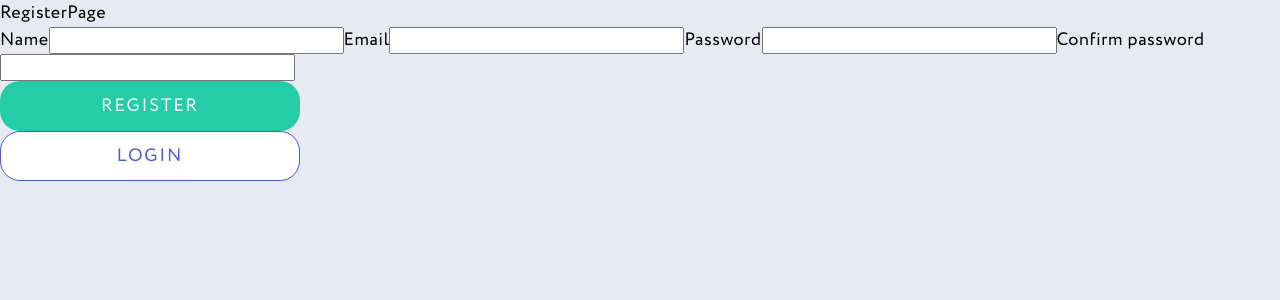
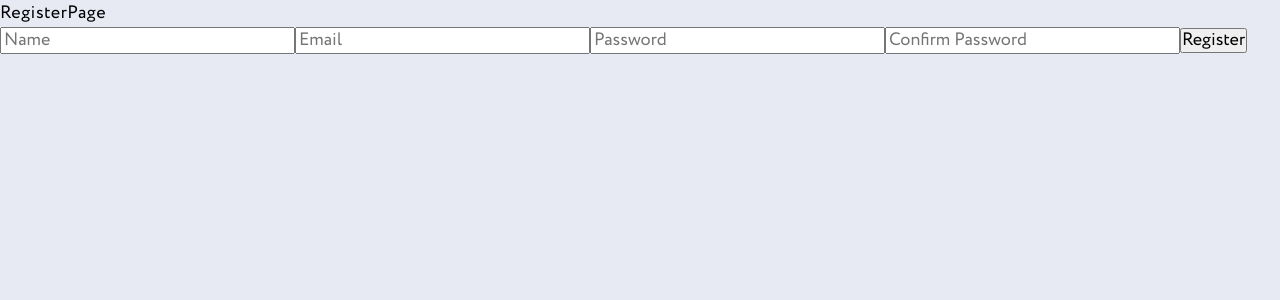
Before and after one commit to Alexey-Romaniv/e-wallet, a React (Create React App) app: page /register in a window 1280 px wide. Shown: the top 300 px of the page. Built offline with nearby package versions, Linux system fonts and the light colour scheme.

Commit message:
add formik

```diff
--- a/package.json
+++ b/package.json
@@ -12,6 +12,7 @@
     "@testing-library/user-event": "^13.5.0",
     "axios": "^1.3.2",
     "dotenv": "^16.0.3",
+    "formik": "^2.2.9",
     "normalize.css": "^8.0.1",
     "prop-types": "^15.8.1",
     "react": "^18.2.0",
@@ -23,7 +24,8 @@
     "react-toastify": "^9.1.1",
     "redux-persist": "^6.0.0",
     "styled-components": "^5.3.6",
-    "web-vitals": "^2.1.4"
+    "web-vitals": "^2.1.4",
+    "yup": "^1.0.2"
   },
   "scripts": {
     "start": "react-scripts start",
--- a/src/components/Layout/Layout.jsx
+++ b/src/components/Layout/Layout.jsx
@@ -2,8 +2,7 @@ import { Outlet} from "react-router-dom";
 import { Suspense } from "react";
 import {AppBar} from "../AppBar/AppBar";
 import {Navigation} from "../Navigation/Navigation";
-import {ToastContainer} from "react-toastify";
-import 'react-toastify/dist/ReactToastify.css';
+
 
 
 export const Layout = () => {
@@ -14,7 +13,6 @@ export const Layout = () => {
       <Suspense fallback={<div>Loading...</div>}>
         <Outlet />
       </Suspense>
-        <ToastContainer/>
     </div>
   );
 };
--- a/src/components/LoginForm/LoginForm.jsx
+++ b/src/components/LoginForm/LoginForm.jsx
@@ -2,31 +2,39 @@ import { useDispatch} from "react-redux";
 import {NavLink} from "react-router-dom";
 import {login} from "../../redux/auth/authOperations";
 import {MainBtn, SecondBtn} from "../CommonComponents/Buttons.styles";
-
+import { Formik, Form, Field, ErrorMessage } from "formik";
+import * as Yup from 'yup';
 export const LoginForm = () => {
     const dispatch = useDispatch();
 
-    const handleSubmit = e => {
-        e.preventDefault();
-        const form = e.currentTarget;
-        dispatch((
-            login({
-                email: form.elements.email.value,
-                password: form.elements.password.value,
-            })
-        ))
-        form.reset();
-    }
+    const LoginSchema = Yup.object().shape({
+        email: Yup.string().email("Invalid email").required("Required"),
+        password: Yup.string().required("Required"),
+    });
 
-    return (<><form onSubmit={handleSubmit}>
-        <label>
-            Email
-            <input type='email' name='email'/>
-        </label>
-        <label>
-            Password
-            <input type='password' name='password'/>
-        </label>
-        <MainBtn type='submit'>Login</MainBtn>
-    </form><NavLink to='/register'><SecondBtn>Register</SecondBtn></NavLink>  </>)
+
+    return (<>
+
+        <Formik
+            initialValues={{ email: "", password: "" }}
+            validationSchema={LoginSchema}
+            onSubmit={(values, { setSubmitting }) => {
+                console.log(values)
+                dispatch(login(values))
+
+            }}
+        >
+            {({ isSubmitting }) => (
+                <Form>
+                    <Field type="email" name="email" placeholder="Email" />
+                    <ErrorMessage name="email" component="div" />
+                    <Field type="password" name="password" placeholder="Password" />
+                    <ErrorMessage name="password" component="div" />
+                    <MainBtn type="submit" disabled={isSubmitting}>
+                        Login
+                    </MainBtn>
+                </Form>
+            )}
+        </Formik>
+        <NavLink to='/register'><SecondBtn>Register</SecondBtn></NavLink>  </>)
 }
--- a/src/components/RegisterForm/RegisterForm.jsx
+++ b/src/components/RegisterForm/RegisterForm.jsx
@@ -1,48 +1,159 @@
 import {useDispatch} from "react-redux";
-import {NavLink} from "react-router-dom";
 import {registration} from "../../redux/auth/authOperations";
-import {toast, ToastContainer} from "react-toastify";
-import {MainBtn, SecondBtn} from "../CommonComponents/Buttons.styles";
+import {toast} from "react-toastify";
+import {ErrorMessage, Field, Form, Formik} from "formik";
+import * as Yup from "yup";
+
+
+const RegisterSchema = Yup.object().shape({
+    name: Yup.string().required("Required"),
+    email: Yup.string().email("Invalid email").required("Required"),
+    password: Yup.string().required("Required"),
+    confirmPassword: Yup.string()
+        .oneOf([Yup.ref("password"), null], "Passwords must match")
+        .required("Required"),
+});
 
 export const RegisterForm = () => {
+
     const dispatch = useDispatch();
 
-    const handleSubmit = e => {
-        e.preventDefault();
-        const form = e.currentTarget;
-        if(form.elements.password.value !== form.elements.confirm.value){
-            return toast.error("Confirm is not the same!")
-        }
-        console.log({
-            name: form.elements.name.value,
-            email: form.elements.email.value,
-            password: form.elements.email.value,
-        })
-        dispatch(registration({
-            name: form.elements.name.value,
-            email: form.elements.email.value,
-            password: form.elements.password.value,
-        }));
-        form.reset();
-    }
-    return (<><form onSubmit={handleSubmit}>
-        <label>
-            Name
-            <input type='text' name='name'/>
-        </label>
-        <label>
-            Email
-            <input type='email' name='email'/>
-        </label>
-        <label>
-            Password
-            <input type='password' name='password'/>
-        </label>
-        <label>
-            Confirm password
-            <input type='password' name='confirm'/>
-        </label>
-        <MainBtn type='submit' >Register</MainBtn>
-    </form><NavLink to='/login'><SecondBtn>Login</SecondBtn></NavLink>
-    <ToastContainer/></>)
-}
+    return (
+        <Formik
+            initialValues={{name: "", email: "", password: ""}}
+            validationSchema={RegisterSchema}
+            onSubmit={(values, {setSubmitting}) => {
+                dispatch(registration(values));
+                setSubmitting(false);
+                toast.success("Registration successful");
+
+            }}
+        >
+            {({isSubmitting}) => (
+                <Form>
+                    <Field type="text" name="name" placeholder="Name"/>
+                    <ErrorMessage name="name" >
+                        {(msg) => (
+                            <div>
+                                {msg}
+                                {toast.error(msg)}
+                            </div>
+                        )}
+                    </ErrorMessage>
+                    <Field type="email" name="email" placeholder="Email"/>
+                    <ErrorMessage name="email">
+                        {(msg) => (
+                            <div>
+                                {msg}
+                                {toast.error(msg)}
+                            </div>
+                        )}
+                    </ErrorMessage>
+                    <Field type="password" name="password" placeholder="Password"/>
+                    <ErrorMessage name="password">
+                        {(msg) => (
+                            <div>
+                                {msg}
+                                {toast.error(msg)}
+                            </div>
+                        )}
+                    </ErrorMessage>
+                    <Field
+                        type="password"
+                        name="confirmPassword"
+                        placeholder="Confirm Password"
+                    />
+                    <ErrorMessage name="confirmPassword">
+                        {(msg) => (
+                            <div>
+                                {msg}
+                                {toast.error(msg)}
+                            </div>
+                        )}
+                    </ErrorMessage>
+                    <button type="submit" disabled={isSubmitting}>
+                        Register
+                    </button>
+                </Form>
+            )}
+        </Formik>
+    );
+};
+
+export default RegisterForm;
+// import React from "react";
+// import {useFormik} from "formik";
+// import * as Yup from "yup";
+// import {toast} from "react-toastify";
+//
+// export const RegisterForm = () => {
+//     const dispatch = useDispatch();
+//     const formik = useFormik({
+//         initialValues: {
+//             name: "", email: "", password: "", confirmPassword: ""
+//         }, validationSchema: Yup.object({
+//             name: Yup.string().required("Name i required"), email: Yup.string()
+//                 .email("Invalid email address")
+//                 .required("Email is required"), password: Yup.string()
+//                 .min(8, "Password must be at least 8 characters long")
+//                 .required("Password is required"), confirmPassword: Yup.string()
+//                 .oneOf([Yup.ref("password"), null], "Passwords must match")
+//                 .required("Confirm password is required")
+//         }), onSubmit: (values, {setSubmitting}) => {
+//             toast.success("Registration successful!");
+//             dispatch(registration(values))
+//             setSubmitting(false);
+//         }
+//     });
+//
+//     return (<><form onSubmit={formik.handleSubmit}>
+//             <div>
+//                 <input type='text'
+//                        id='name'
+//                        name='name'
+//                        placeholder='Name'
+//                        onChange={formik.handleChange}
+//                        onBlur={formik.handleBlur}
+//                        value={formik.values.name}
+//                 />
+//                 {formik.touched.name && formik.errors.name ? toast.error(formik.errors.name) : null}</div>
+//                 <div><input
+//                     type="email"
+//                     id="email"
+//                     name="email"
+//                     placeholder="Email"
+//                     onChange={formik.handleChange}
+//                     onBlur={formik.handleBlur}
+//                     value={formik.values.email}
+//                 />
+//                 {formik.touched.email && formik.errors.email ? (<div>{formik.errors.email}</div>) : null}
+//             </div>
+//             <div>
+//                 <input
+//                     type="password"
+//                     id="password"
+//                     name="password"
+//                     placeholder="Password"
+//                     onChange={formik.handleChange}
+//                     onBlur={formik.handleBlur}
+//                     value={formik.values.password}
+//                 />
+//                 {formik.touched.password && formik.errors.password ? (<div>{formik.errors.password}</div>) : null}
+//             </div>
+//             <div>
+//                 <input
+//                     type="password"
+//                     id="confirmPassword"
+//                     name="confirmPassword"
+//                     placeholder="Confirm Password"
+//                     onChange={formik.handleChange}
+//                     onBlur={formik.handleBlur}
+//                     value={formik.values.confirmPassword}
+//                 />
+//                 {formik.touched.confirmPassword && formik.errors.confirmPassword ? (
+//                     <div>{formik.errors.confirmPassword}</div>) : null}
+//             </div>
+//             <button type="submit">Submit</button>
+//         </form></>);
+// };
+//
```
Also changed, not shown: src/components/App.js (+10 -11 lines), src/index.js (+9 -7 lines), 1 other file (tests, documents, lock files or other folders).
